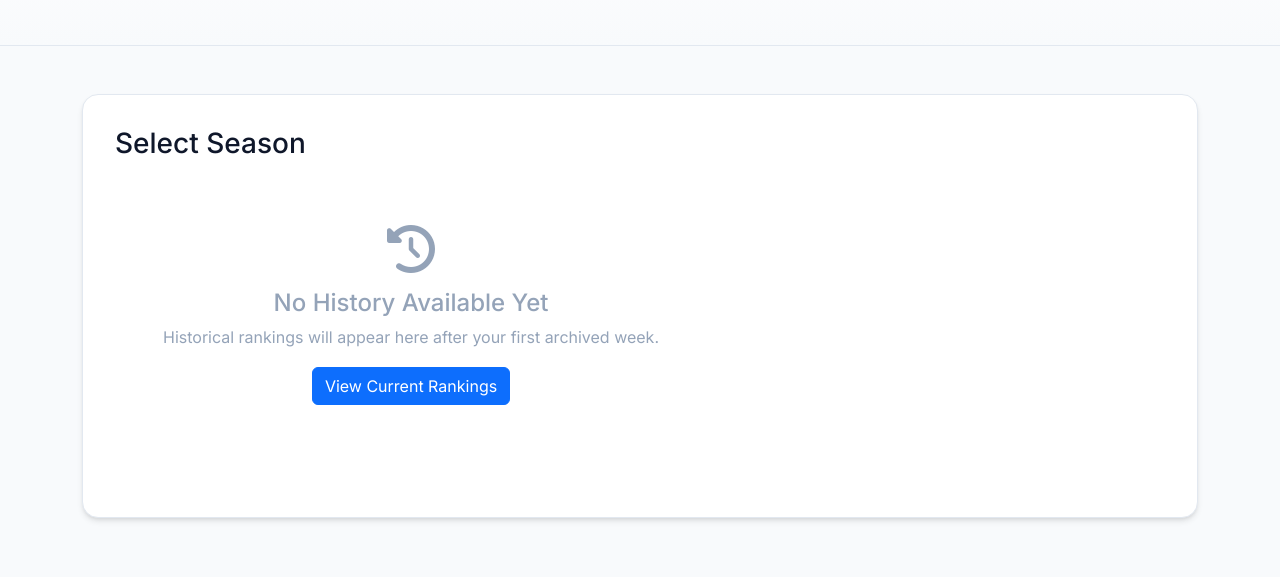
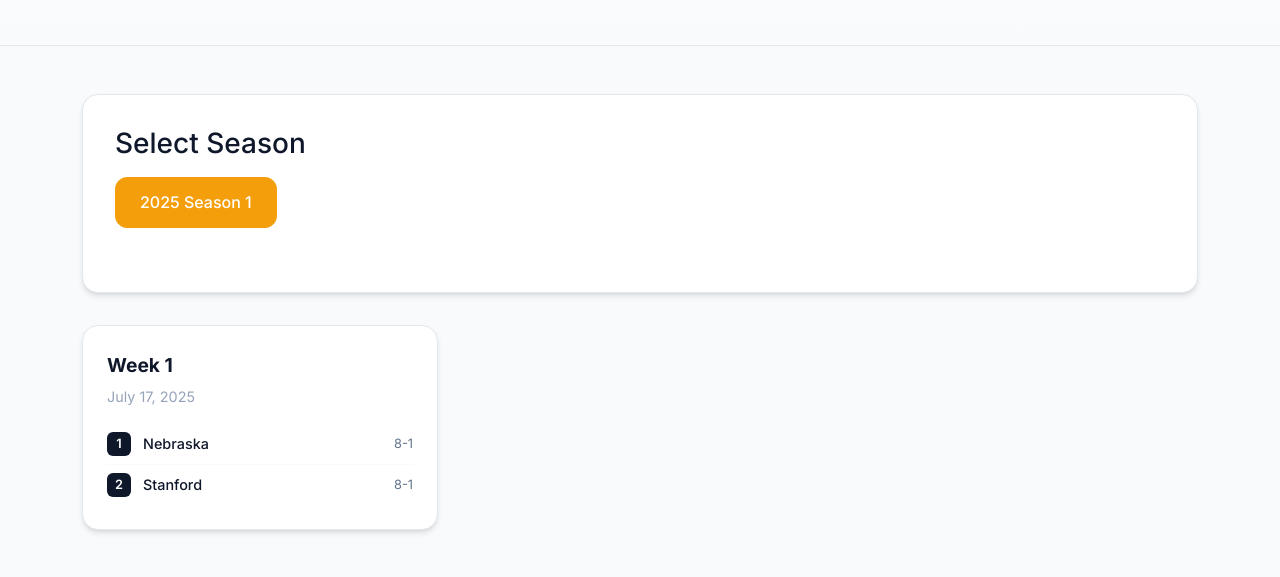
Before and after one commit to Diggy696/mostly-forsyth-website, a plain HTML site: page history.html in a window 1280 px wide. Shown: the part 223-800 px from the top of the page. Drawn offline with nearby package versions, Linux system fonts and the light colour scheme.

Commit message:
Update to history piece

```diff
--- a/data/history/2025-season-1/week-x.json
+++ /dev/null
@@ -1 +0,0 @@
-// This is where you copy power-rankings.json weekly
--- a/data/history/2025-season-1/weeks.json
+++ b/data/history/2025-season-1/weeks.json
@@ -19,8 +19,7 @@
              "teamName": "Stanford",
              "playerName": "Brooks B. Ore",
              "record": "8-1"
-           },
-
+           }
          ]
        }
      ]
--- a/data/history/seasons.json
+++ b/data/history/seasons.json
@@ -5,6 +5,7 @@
       "name": "2025 Season 1",
       "startDate": "2025-07-02",
       "endDate": "2025-12-15",
-      "isActive": true  //flip to false once you add next season
+      "isActive": true
     }
+  ]
 }
--- a/history.html
+++ b/history.html
@@ -394,7 +394,7 @@
     <!-- JavaScript -->
     <script src="https://cdnjs.cloudflare.com/ajax/libs/bootstrap/5.3.0/js/bootstrap.bundle.min.js"></script>
     <script>
-        let currentSeason = '2026-season-1';
+        let currentSeason = '2025-season-1';
 
         // Hit counter functionality
         function updateHitCounter() {
```
